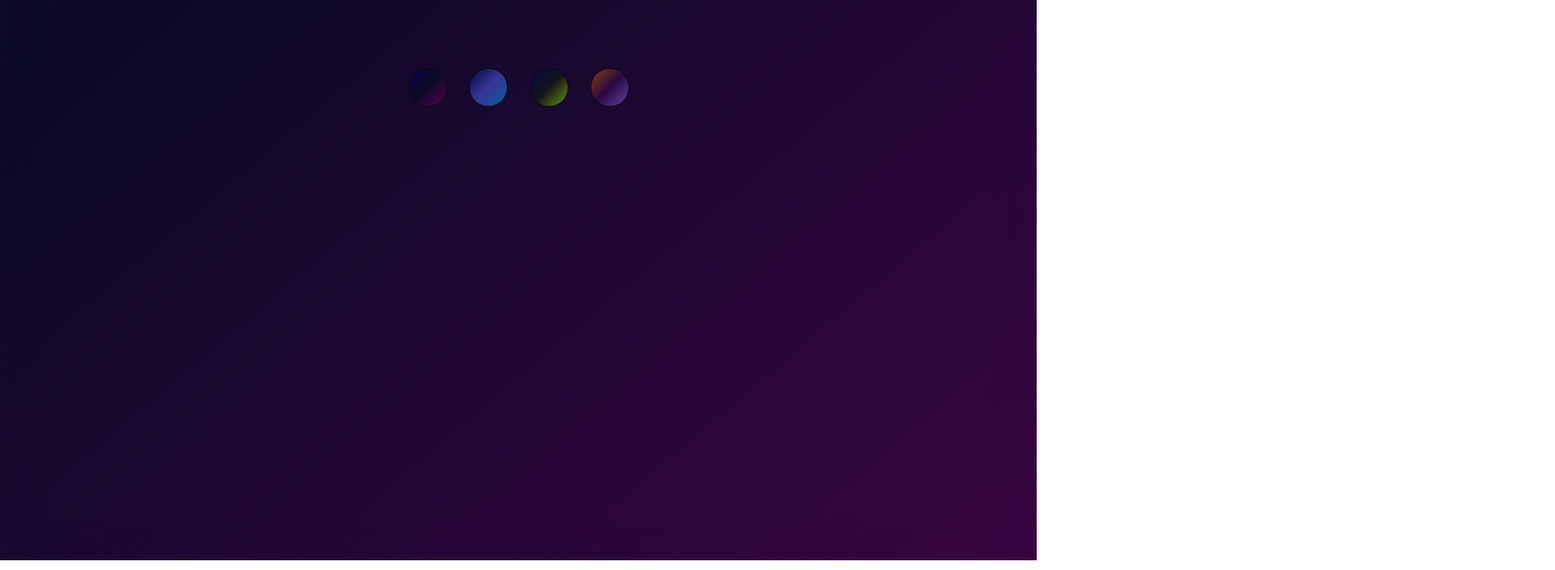
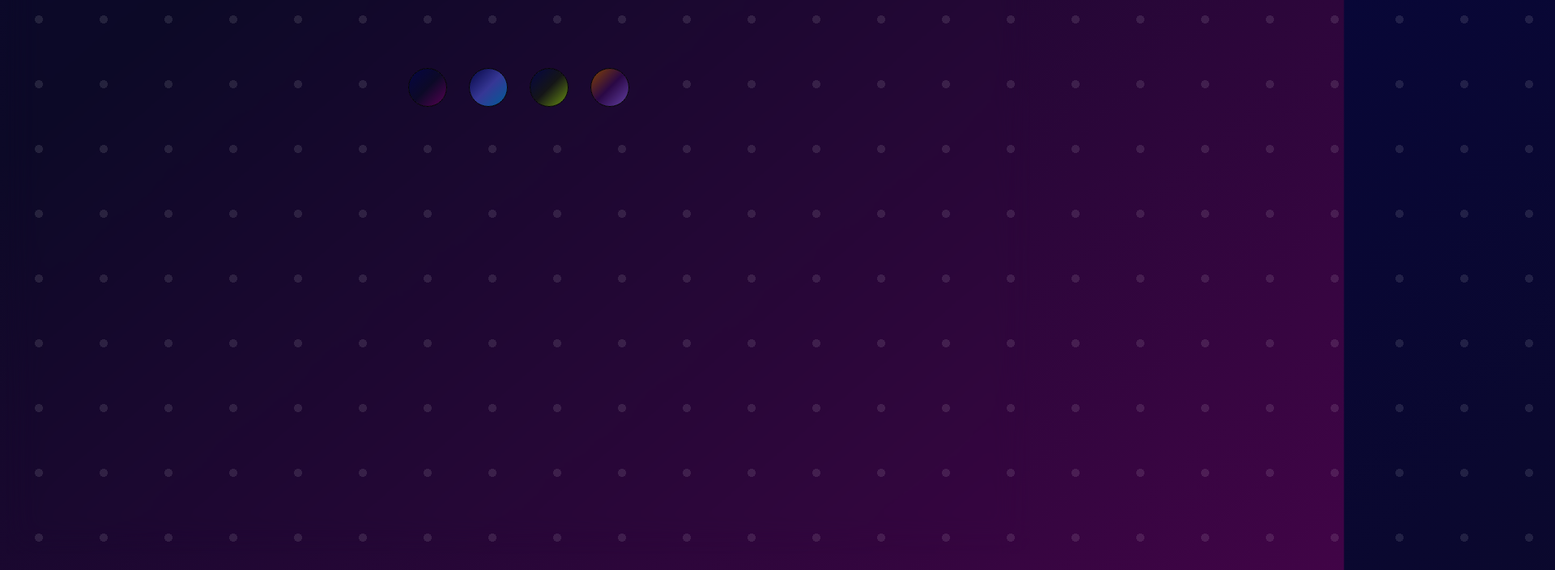
Before and after one commit to Joecey/gradient-welcome, a website: page index.html in a window 1280 px wide. Shown: the part 396-1100 px from the top of the page at 81% size, 1920 px wide, since content can reach past the window. Drawn offline with Linux system fonts and the light colour scheme.

Commit message:
added dot pattern

```diff
--- a/docs/assets/styles.css
+++ b/docs/assets/styles.css
@@ -111,6 +111,7 @@ h1 {
 	/* margin-left: 42%;
 	margin-right: 54%; */
 	margin: auto;
+	/* z-index: 2; */
 	/* background-color: green; */
 }
 
@@ -143,8 +144,8 @@ input[type="radio"]::before {
 
 input[type="radio"]:checked::before {
 	transform: scale(1);
-	/* color: black; */
-	/* z-index: -1; */
+	/* color: black;
+	z-index: -1; */
 }
 
 /* if actual radio body is in checked state, do the bottom */
@@ -161,6 +162,8 @@ input[type="radio"]:checked {
 	margin-left: 2px;
 	flex-shrink: 0;
 	display: inline-block;
+	z-index: 2;
+	position: relative;
 }
 
 .fade-in-short {
@@ -179,3 +182,21 @@ input[type="radio"]:checked {
 		opacity: 1;
 	}
 }
+
+#background-pattern {
+	height: 200vh;
+	width: 200vw;
+
+	background-image: radial-gradient(
+		rgba(2255, 255, 255, 0.1) 9%,
+		transparent 9%
+	);
+
+	background-position: 0% 0%;
+	background-size: 10vmin 10vmin;
+
+	position: absolute;
+	left: 0px;
+	top: -300px;
+	z-index: 1;
+}
--- a/index.html
+++ b/index.html
@@ -67,6 +67,9 @@
 				/>
 				<label for="Gradient4" style="color: white"></label>
 			</div>
+
+			<!-- add cool circle pattern -->
+			<div id="background-pattern"></div>
 		</div>
 
 		<script src="index.js"></script>
```
